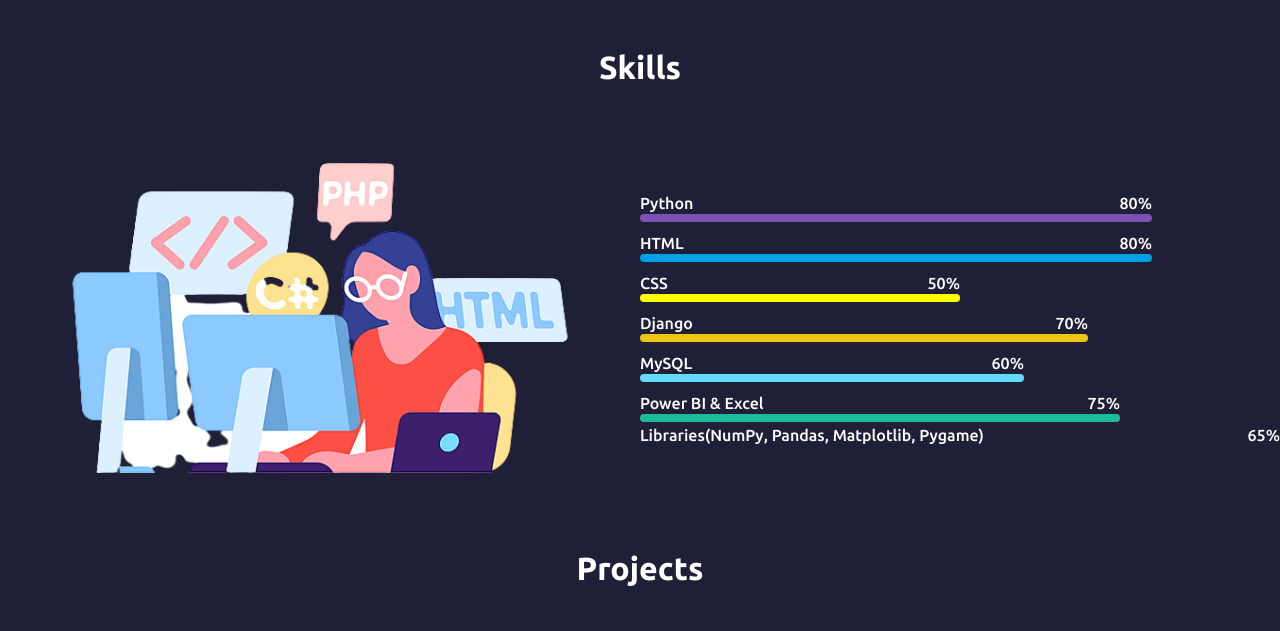
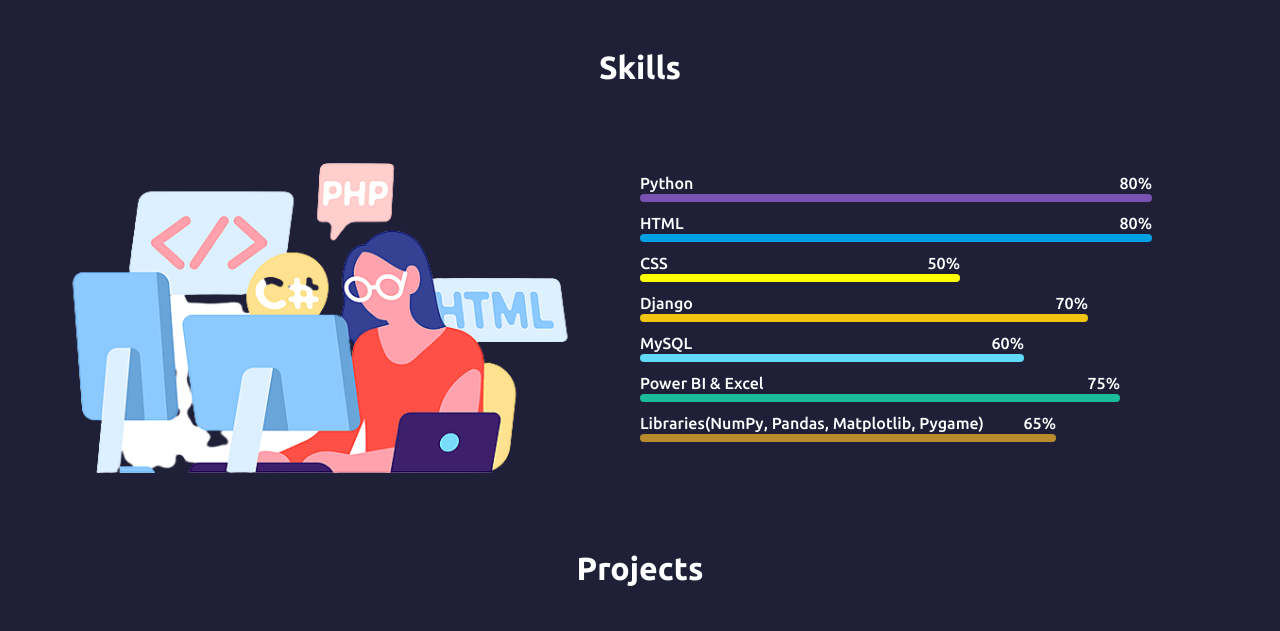
Before and after one commit to Pritesh2706/My-Portfolio-Website, a Django app: page / in a window 1280 px wide; the page is wider, and only the part inside the window is pictured. Shown: the part 1343-1974 px from the top of that part. Run offline with Django 3.2, Linux system fonts and the light colour scheme; some libraries are stand-ins or nearby versions.

Commit message:
Update style.css

```diff
--- a/Demo-portfolio-django-project-main/Demo-portfolio-django-project-main/portfolio/static/css/style.css
+++ b/Demo-portfolio-django-project-main/Demo-portfolio-django-project-main/portfolio/static/css/style.css
@@ -193,6 +193,14 @@
     width: 75%; /* Updated to 75% for Power BI & Excel */
     height: 0.5rem;
     background-color: #1abc9c; /* Cyan */
+    margin: 1rem 0;
+    border-radius: 12px;
+}
+
+.libraries {
+    width: 65%; /* Updated to 75% for Power BI & Excel */
+    height: 0.5rem;
+    background-color: #b88c2c; /* Cyan */
     margin: 1rem 0;
     border-radius: 12px;
 }
```
